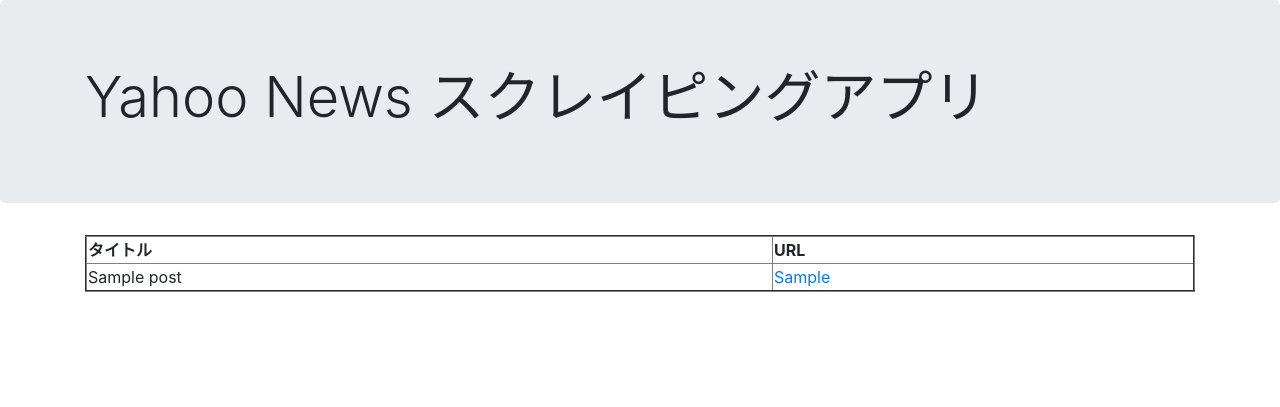
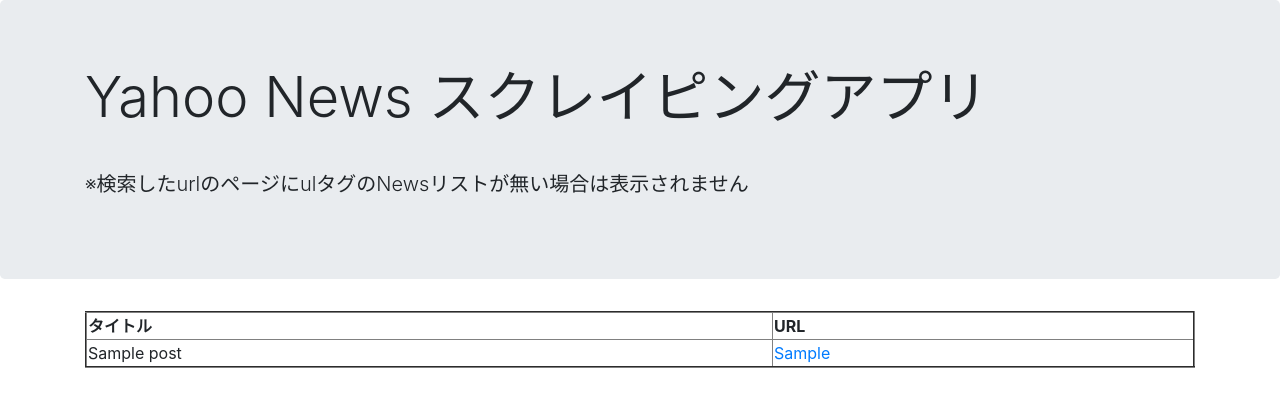
Before and after one commit to tak-eng/python_newsapp, a Django app: template templates/list.html in a window 1280 px wide. Shown: the top 407 px of the page. Run offline with Django 3.2, Linux system fonts and the light colour scheme; the template is opened without the code that fills it: most values are stand-ins (such as "Sample title", 1, 10 or a date in 2020); some libraries are stand-ins or nearby versions.

Commit message:
スクレイピング後のビューファイルの修正

```diff
--- a/templates/list.html
+++ b/templates/list.html
@@ -4,6 +4,7 @@
 <div class="jumbotron">
    <div class="container">
      <h1 class="display-4">Yahoo News  スクレイピングアプリ</h1>
+     <p class="lead"><br>※検索したurlのページにulタグのNewsリストが無い場合は表示されません</p>
    </div>
  </div>
 {% endblock header %}
```
Also changed, not shown: db.sqlite3.
